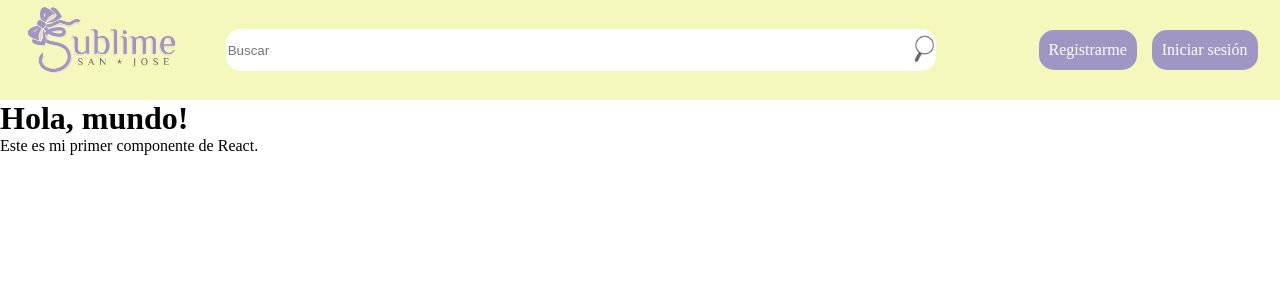
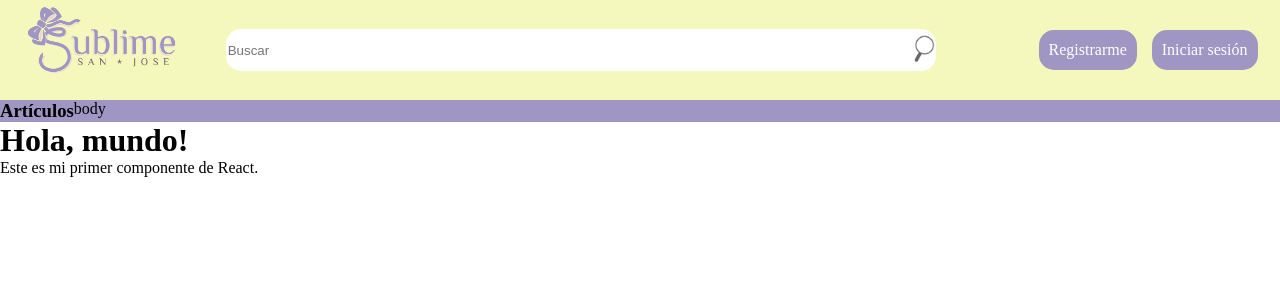
Before and after one commit to Arkuri-D/005-Sublime-React, a React (Vite) app in the folder Sublime/: page / in a window 1280 px wide. Shown: the top 300 px of the page. Built offline with nearby package versions, Linux system fonts and the light colour scheme.

Commit message:
avances en menu y submenu

```diff
--- a/Sublime/src/App.jsx
+++ b/Sublime/src/App.jsx
@@ -1,11 +1,13 @@
 import React from 'react';
 import Headers from './components/areas/header';
+import Body from './components/areas/body';
 import './styles/global.css';
 
 function App() {
     return (
     <div>
         <Headers />
+        <Body />
         <h1>Hola, mundo!</h1>
         <p>Este es mi primer componente de React.</p>
     </div>
--- /dev/null
+++ b/Sublime/src/components/areas/body.jsx
@@ -0,0 +1,15 @@
+import React from 'react'
+import MenuD1 from '../specific/menud1';
+
+function body() {
+    return (
+        <>
+        <div className='Body'>
+            <MenuD1 />
+            <div>body</div>
+            </div>
+        </>
+    )
+}
+
+export default body
--- /dev/null
+++ b/Sublime/src/components/generics/menues_d.jsx
@@ -0,0 +1,28 @@
+import React from 'react';
+
+const MenuD = ({ elementos }) => {
+    return (
+        <div className='MenuD'>
+            <h3>{elementos[0]}</h3>
+            <ul>
+                {elementos.slice(1).map((elemento, index) => (
+                    <React.Fragment key={index}>
+                        {Array.isArray(elemento) ? (
+                            <li key={index} className='SubMenuD'>
+                                <ul>{elemento[0]}
+                                    {elemento.slice(1).map((subElemento, subIndex) => (
+                                        <li key={subIndex}>{subElemento}</li>
+                                    ))}
+                                </ul>
+                            </li>
+                        ) : (
+                            <li>{elemento}</li>
+                        )}
+                    </React.Fragment>
+                ))}
+            </ul>
+        </div>
+    );
+};
+
+export default MenuD;
--- /dev/null
+++ b/Sublime/src/components/specific/menud1.jsx
@@ -0,0 +1,26 @@
+import React from 'react';
+import MenuD from '../generics/menues_d';
+
+const Menud1 = () => {
+    const ArticulosP = [
+        { elementos: ['Artículos', 'Tazas', 'Remeras', 'Gorras', ['Entrega rápida', 'Envío gratuito', 'Pan con queso'] ] },
+    ];
+    const ArticulosS = [
+        { elementos: ['Entrega rápida', 'Envío gratuito', 'Pan con queso'] },
+    ];
+
+    return (
+        <div>
+            {ArticulosP.map((elemento, index) => (
+                <MenuD key={index} elementos={elemento.elementos}>
+                    {/* Aquí anidamos otro MenuD dentro de este */}
+                    {ArticulosS.map((subElemento, subIndex) => (
+                        <MenuD key={subIndex} elementos={subElemento.elementos} />
+                    ))}
+                </MenuD>
+            ))}
+        </div>
+    );
+};
+
+export default Menud1;
--- a/Sublime/src/styles/global.css
+++ b/Sublime/src/styles/global.css
@@ -64,3 +64,24 @@ margin: 0px;
     color: #9f96c3;
     cursor: pointer;
 }
+
+
+.Body{
+    display: flex;
+    background-color: #9f96c3;
+}
+
+.Body .MenuD > ul > li {
+    position: relative; /* Posiciona el submenú de forma absoluta */
+    top: 0; /* Alinea el submenú en la parte superior del menú principal */
+    left: 100%; /* Desplaza el submenú a la derecha del menú principal */
+    display:none ; /* Oculta el submenú por defecto */
+}
+
+.Body .MenuD:hover > ul > li {
+    display: block; /* Muestra el submenú cuando se pasa el ratón sobre el menú principal */
+}
+
+.SubMenuD{
+    background-color: red;
+}
```
